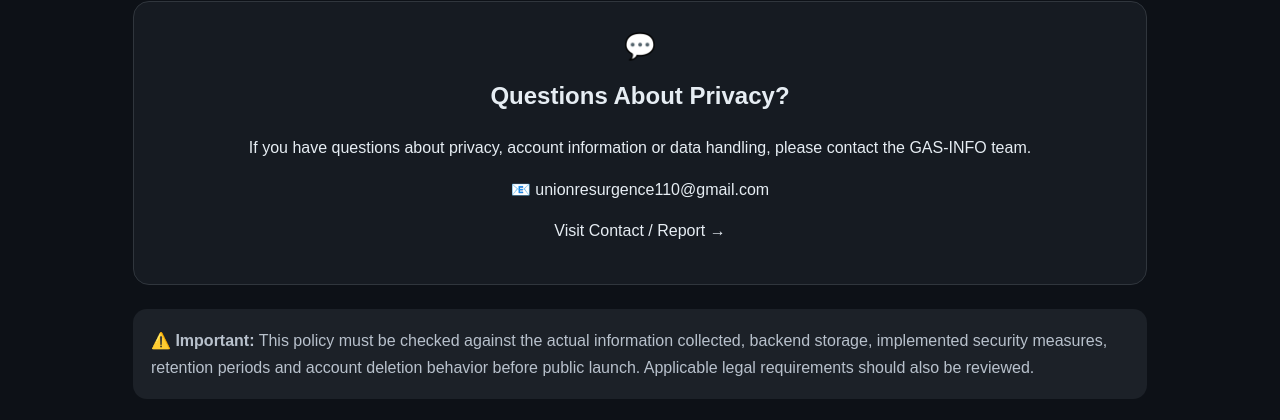
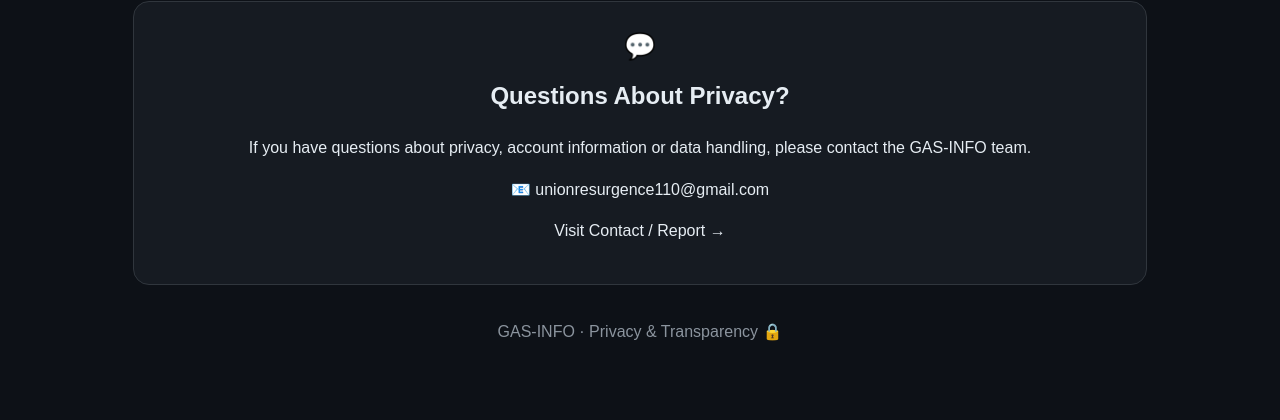
Before and after one commit to unionresurgence110-netizen/Gas-info, a plain HTML site: page privacy.html in a window 1280 px wide. Shown: the part 2928-3348 px from the top of the page. Drawn offline with Linux system fonts and the light colour scheme.

Commit message:
Update privacy.html

```diff
--- a/privacy.html
+++ b/privacy.html
@@ -371,13 +371,13 @@
     </section>
 
     <!-- DRAFT NOTICE -->
-    <div class="privacy-note notice warning">
+ <!--   <div class="privacy-note notice warning">
       <strong>⚠️ Important:</strong>
       This policy must be checked against the actual information
       collected, backend storage, implemented security measures,
       retention periods and account deletion behavior before
       public launch. Applicable legal requirements should also
-      be reviewed.
+      be reviewed.-->
     </div>
 
     <p class="muted" style="text-align: center; padding: 10px 0 25px;">
```
